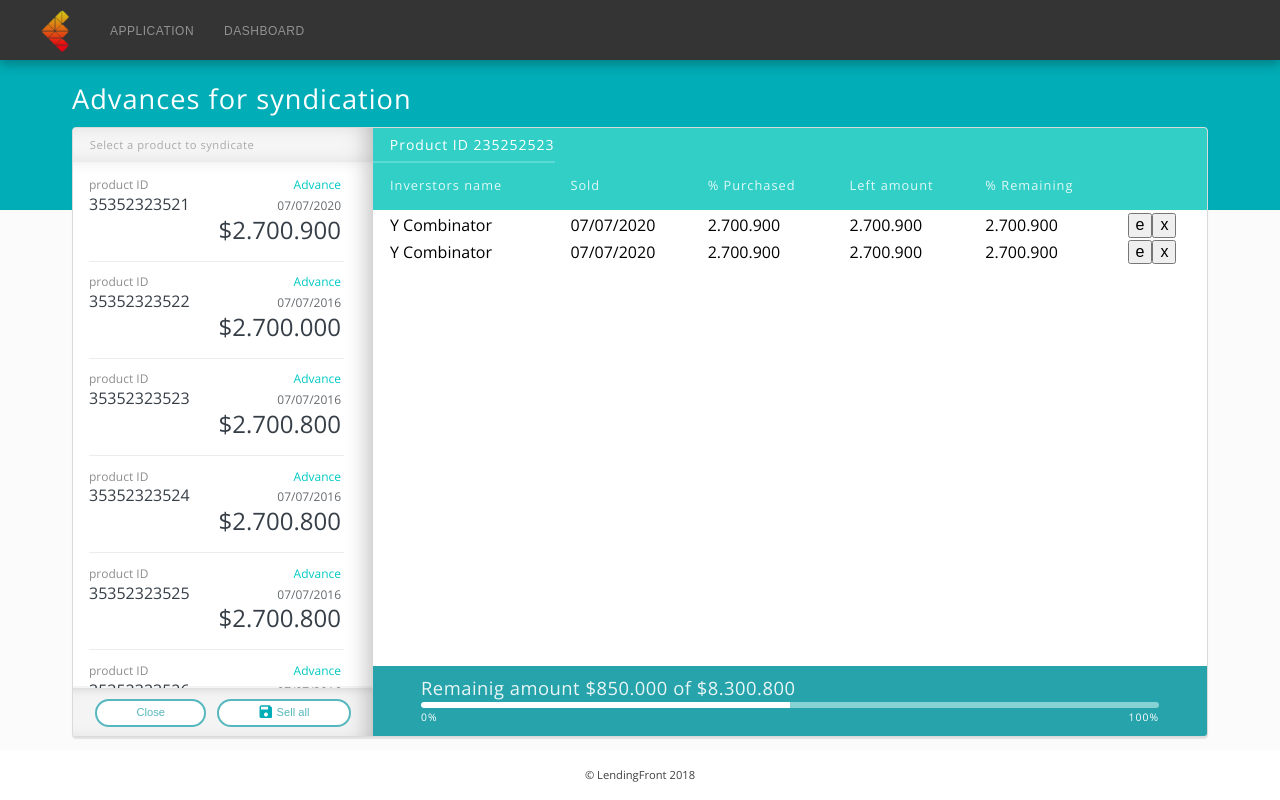
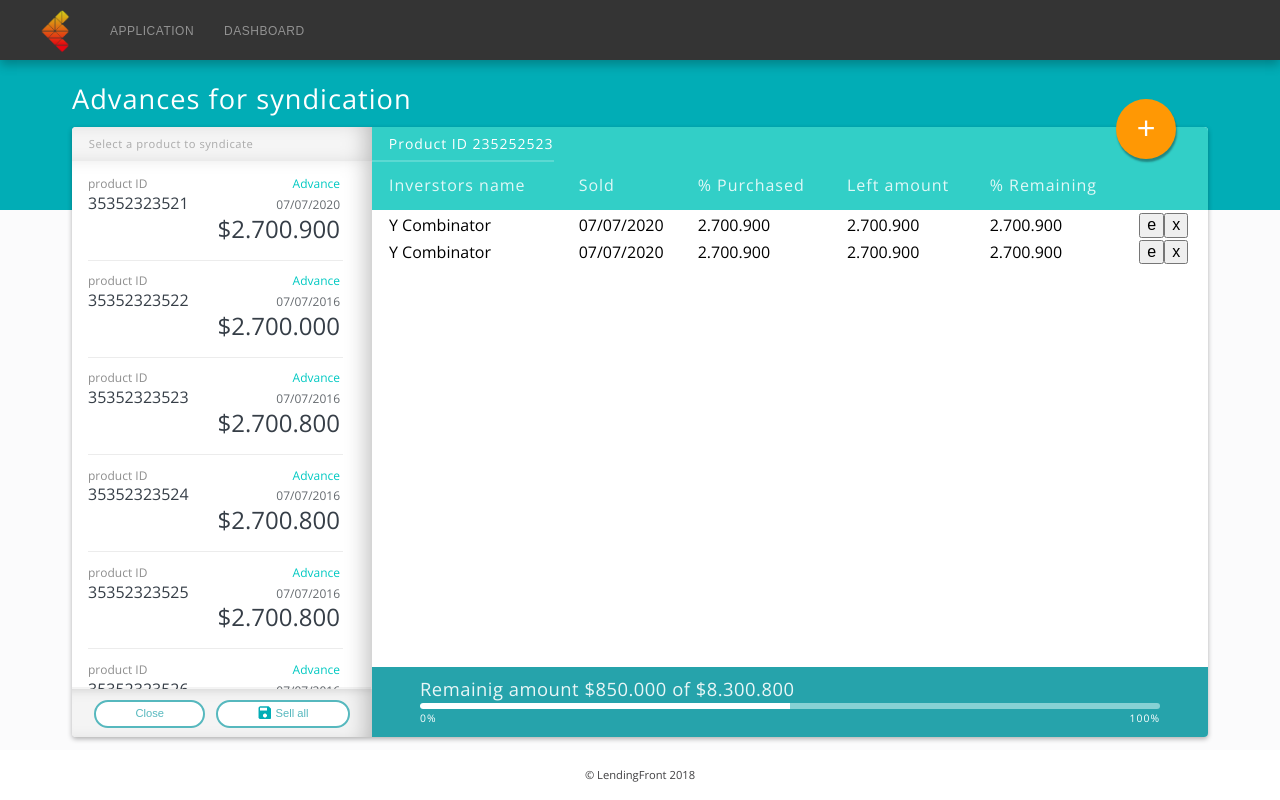
Before and after one commit to muygrafico/syndication-system-front, a React app: page / in a window 1280 px wide. Built offline with nearby package versions, Linux system fonts and the light colour scheme.

Commit message:
add button (+) to application view

```diff
--- a/src/components/ui/RemainingAmount.js
+++ b/src/components/ui/RemainingAmount.js
@@ -1,12 +1,18 @@
 import React from 'react'
 import PropTypes from 'prop-types'
 
-const RemainingAmount = (props) => (
+const calculatedPercetage = (perc) => {
+    return perc
+}
+
+const RemainingAmount = (props) => {
+  const p = calculatedPercetage(props.percentage)
+  return (
       <div className='remaining-amount'>
           <p className='remaining-amount__title'>Remainig amount $850.000 of $8.300.800</p>
           <div className='remaining-amount__percentage-bar-container'>
               <div
-              style={{ width: `${props.percentage}%` }}
+                style={{ width: `${p}%` }}
                 className='remaining-amount__percentage-bar'
               />
           </div>
@@ -16,6 +22,7 @@ const RemainingAmount = (props) => (
           </div>
       </div>
     )
+  }
 
 RemainingAmount.propTypes = {
   percentage: PropTypes.number
--- a/src/components/views/Application.js
+++ b/src/components/views/Application.js
@@ -58,6 +58,7 @@ const Application = () => {
     return (
         <div className='application'>
             <h2 className='application__title'>Advances for syndication</h2>
+            <button className='application__add-button'><span>+</span></button>
             <ApplicationBox>
                 <ProductListConainer>
                     <h4 className='product-list__header-title'>Select a product to syndicate</h4>
--- a/src/styles/scss/components/ui/_application-box.scss
+++ b/src/styles/scss/components/ui/_application-box.scss
@@ -1,12 +1,14 @@
+@import '../../variables';
+
 .application__box {
-  background-color: #fff;
+  background-color: $white-color;
   border-radius: 4px;
-  border: 1px solid #DADADC;
+  // border: 1px solid rgba($black-color, 0);
+  box-shadow: 0 2px 5px rgba(0,0,0, .3);
   box-sizing: border-box;
+  display: flex;
+  height: 100%;
   min-height: 400px;
+  overflow-y: auto;
   position: relative;
-  height: 100%;
-  overflow-y: auto;
-  box-shadow: 0 2px 1px rgba(0,0,0, .1);
-  display: flex;
 }
--- a/src/styles/scss/components/ui/_footer.scss
+++ b/src/styles/scss/components/ui/_footer.scss
@@ -3,7 +3,7 @@
 footer {
   background: $white-color;
   text-align: center;
-  color: $black-color;
+  color: $black-color-2;
   height: $footer-height;
   // position: absolute;
   // bottom: 0;
--- a/src/styles/scss/components/ui/_product-crud.scss
+++ b/src/styles/scss/components/ui/_product-crud.scss
@@ -1,4 +1,4 @@
-$table-header-size: 52px;
+$table-header-size: 53px;
 
 .product-crud {
   font-family: $base-font-family;
@@ -60,13 +60,11 @@ $table-header-size: 52px;
   }
 
   thead th {
-    // background-color: #32CFC7;
     position: relative;
     z-index: 1;
     height: $table-header-size;
-    font-size: .8em;
-    font-weight: 400;
-    font-weight: 400;
+    font-size: 1em;
+    font-weight: 300;
     color: rgba($white-color, .85);
     letter-spacing: 1px;
     text-align: left;
@@ -78,5 +76,4 @@ $table-header-size: 52px;
   color: $white-color;
   height: 70px;
   box-sizing: border-box;
-  // padding: 1em 4em;
 }
--- a/src/styles/scss/components/views/_application.scss
+++ b/src/styles/scss/components/views/_application.scss
@@ -1,3 +1,5 @@
+@import '../../variables';
+
 .application {
   font-family: $base-font-family;
   position: relative;
@@ -13,3 +15,38 @@
   margin-bottom: .5em;
   letter-spacing: 1px;
 }
+
+.application__add-button {
+  border-radius: 50%;
+  border: 0;
+  box-shadow: 1px 3px 2px 0 rgba(0,0,0, .35);
+  height: 60px;
+  margin: 0;
+  padding: 0;
+  position: absolute;
+  right: 2em;
+  top: 1em;
+  width: 60px;
+  z-index: 10;
+  background-color: #FF9804;
+  display: flex;
+  justify-content: center;
+  align-items: center;
+  cursor: pointer;
+
+  &:focus {
+    outline: 0;
+  }
+
+  &:hover {
+    background-color: lighten(#FF9804, 5%);
+  }
+
+  span {
+    font-size: 2em;
+    font-weight: 300;
+    color: $white-color;
+    line-height: 50px;
+    margin-top: -2px;
+  }
+}
--- a/src/styles/scss/main.scss
+++ b/src/styles/scss/main.scss
@@ -1,10 +1,16 @@
+// variables
+@import 'variables';
+
+// utils
 @import 'utils/normalizer';
 @import 'utils/general_styling';
 @import 'utils/mixins';
 @import 'variables';
 
+// layouts
 @import 'components/layout';
 
+// ui
 @import 'components/ui/nav';
 @import 'components/ui/header';
 @import 'components/ui/footer';
@@ -15,6 +21,8 @@
 @import 'components/ui/product-crud';
 @import 'components/ui/remaining-amount';
 
+// containers
 @import 'components/containers/product-list-container';
 
+// views
 @import 'components/views/application';
--- a/src/styles/scss/variables.scss
+++ b/src/styles/scss/variables.scss
@@ -12,7 +12,8 @@ $medium-color: #977978;
 $medium-2-color: #929292;
 $alert-color: #cb492a;
 $light-black-color: #706e72;
-$black-color: #414042;
+$black-color: #000;
+$black-color-2: #414042;
 $fountain-blue-color: #56b8be;
 $main-color: $fountain-blue-color;
 
```
Lines whose indentation alone changed are shown as unchanged.
